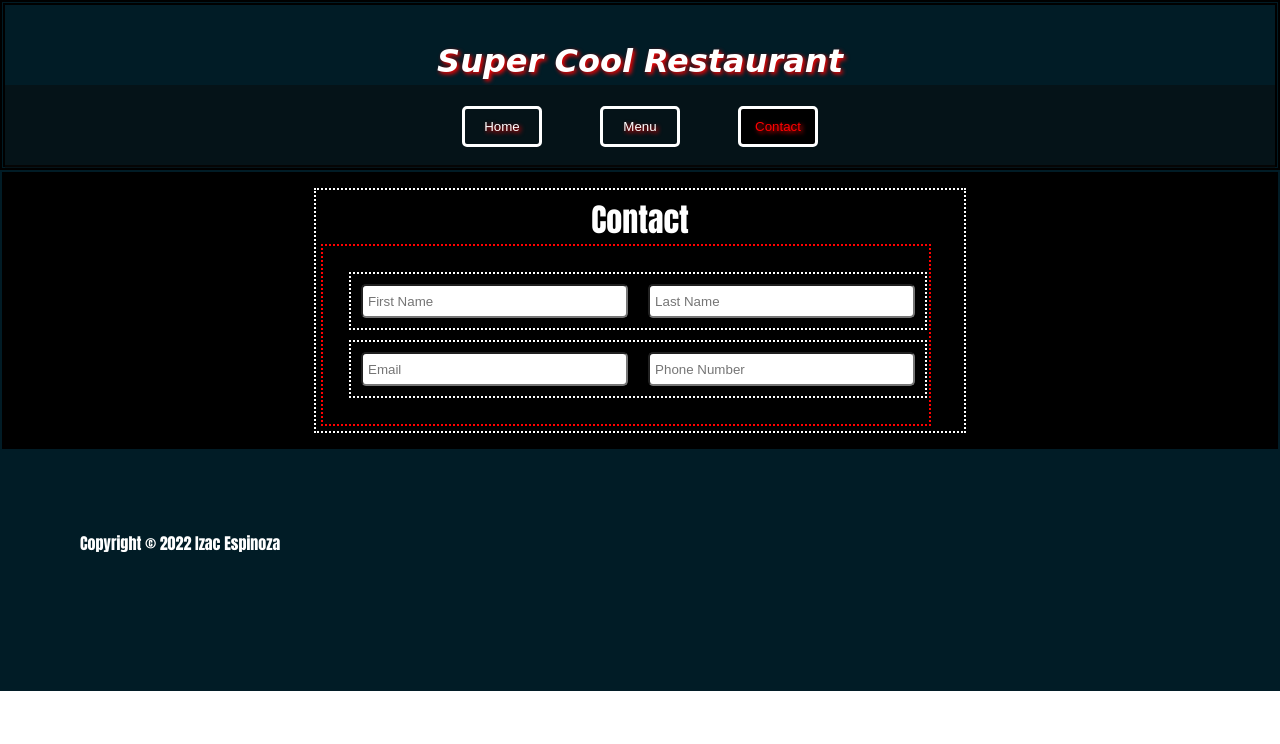
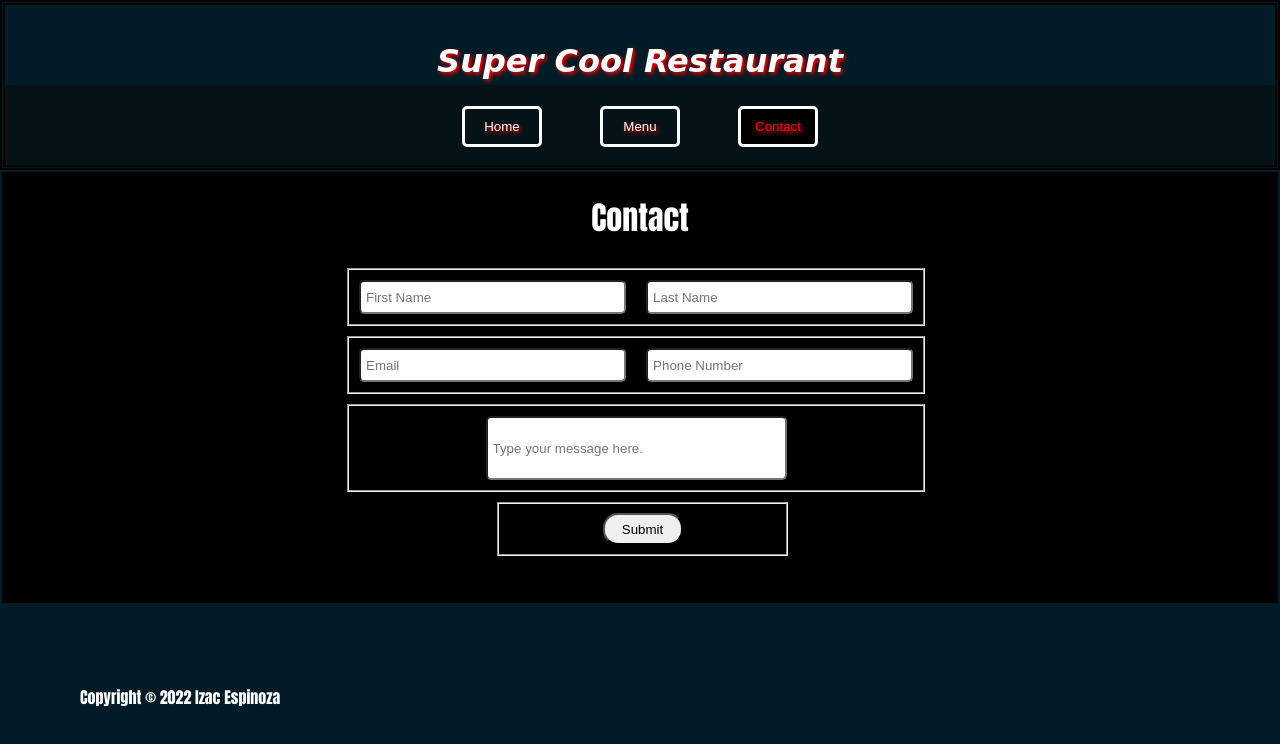
Before and after one commit to IzacEspinoza/Restaurant-Page, a plain HTML site: page index.html in a window 1280 px wide. Both pictures are taken after a click on the button "Contact". Drawn offline with Linux system fonts and the light colour scheme.

Commit message:
Contact form finished, added submit button and everything, might add validation later but pretty much done

```diff
--- a/assets/contact-style.css
+++ b/assets/contact-style.css
@@ -1,19 +1,16 @@
 .contact{
     color: white;
     height: auto;
-    border: 2px dotted white;
     width: 50%;
     padding: 5px;
 }
 .contact-form{
-    border: 2px dotted red;
     width: 90%;
     height: auto;
     padding: 1rem;
 }
 /*Name fieldset styling*/
 .name-field{
-    border: 2px dotted white;
     width: 100%;
     height: auto;
     margin: 10px;
@@ -28,7 +25,6 @@
 }
 /*Info fieldset styling*/
 .info-field{
-    border: 2px dotted white;
     width: 100%;
     height: auto;
     margin: 10px;
@@ -42,8 +38,38 @@
     border-radius: 5px;
 }
 /*Message fieldset styling*/
-.message-Field{
-    border: 2px dotted white;
+.message-field{
+    width: 100%;
+    height: auto;
+    margin: 10px;
+    display: flex;
+    justify-content: center;
+    align-items: center;
+}
+.message-input{
     width: 50%;
-    height: 100px;
+    height: 50px;
+    margin: 10px;
+    padding: 5px;
+    border-radius: 5px;
+
 }
+/*Submit fieldset styling*/
+.submit-field{
+    width: 50%;
+    height: 50px;
+    margin: 10px 10rem;
+    display: flex;
+    justify-content: center;
+    align-items: center;
+}
+.submit-button{
+    width: 5rem;
+    height: 2rem;
+    border-radius: 15px;
+}
+.submit-button:hover{
+    box-shadow: inset 1px 1px 1px 1px black;
+    height: 40px;
+    background-color: ghostwhite;
+}
```
Also changed, not shown: main.js (+1 -1 lines).
